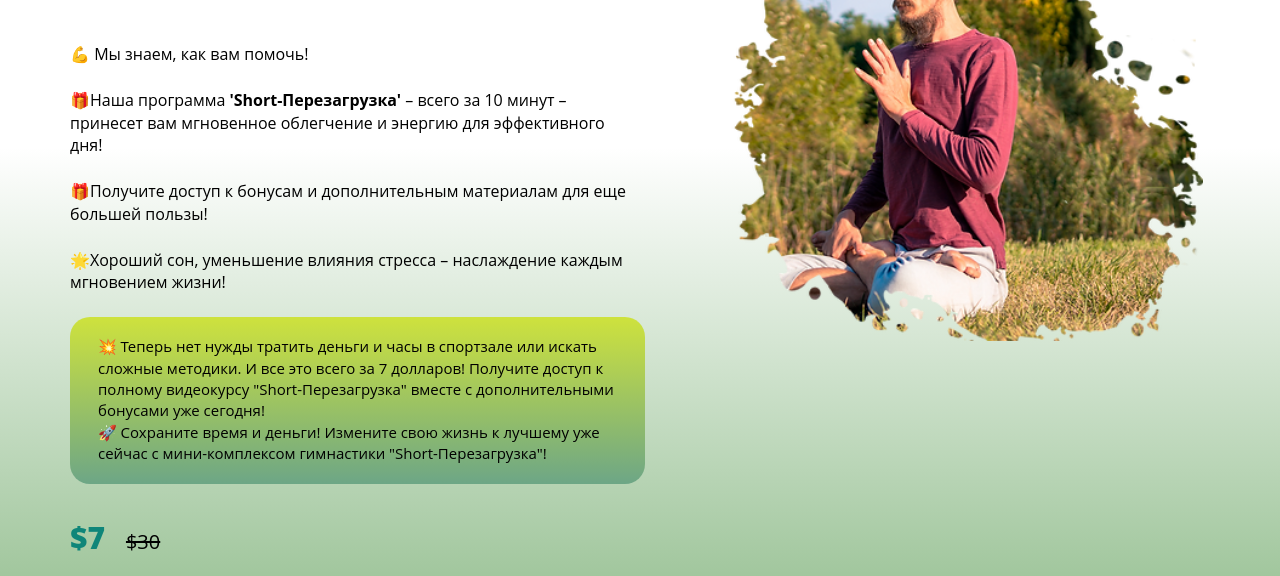
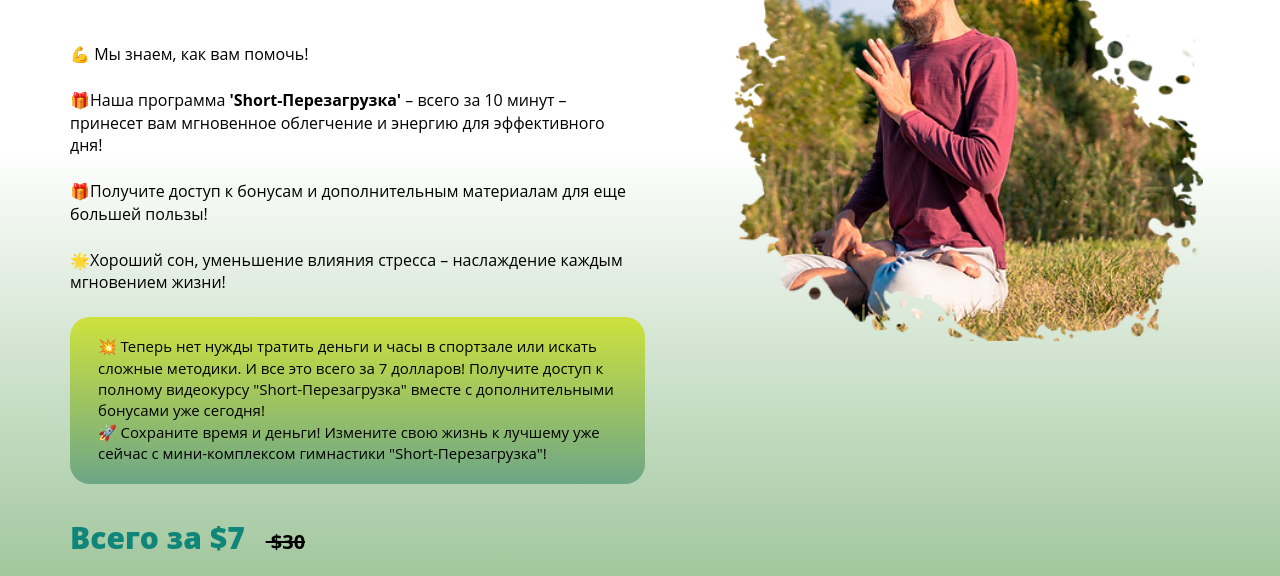
Before and after one commit to Sidorov13/RusSite, a plain HTML site: page index.html in a window 1280 px wide. Shown: the part 219-795 px from the top of the page. Drawn offline with Linux system fonts and the light colour scheme.

Commit message:
Add files via upload

```diff
--- a/index.html
+++ b/index.html
@@ -50,7 +50,7 @@
 </p1>
 </ul>
 
-                <div class="price"><span>$7</span>&nbsp;&nbsp;&nbsp;&nbsp;<del>$30</del></div>
+                <div class="price"><span>Всего за $7</span>&nbsp;&nbsp;&nbsp;&nbsp;<del><b> $30</b></del></div>
                 <button class="openModal">Хочу на курс</button>
 
             </div>
```
